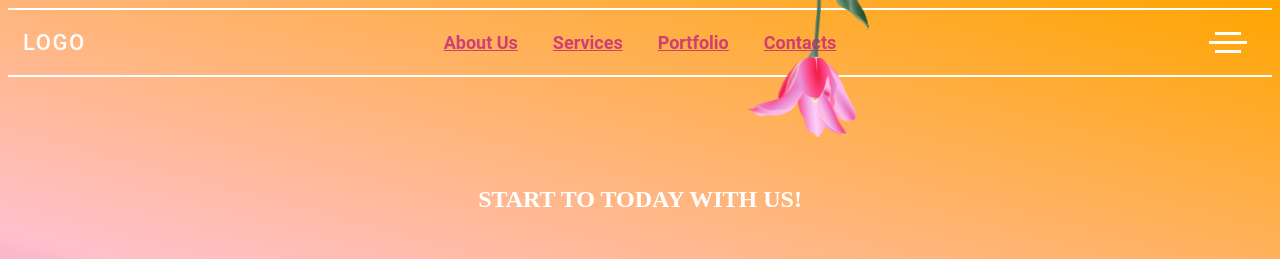
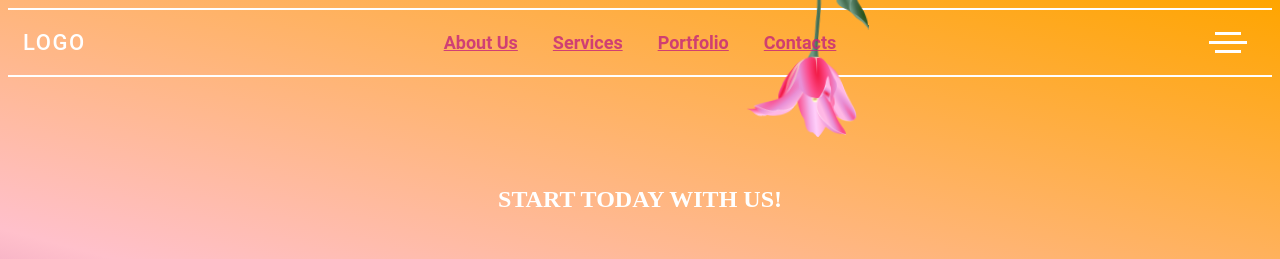
Before and after one commit to SonirAster/Dream-Team-Layout, a plain HTML site: page index.html in a window 1280 px wide. Shown: the top 259 px of the page. Drawn offline with Linux system fonts and the light colour scheme; files whose address does not match are found by name.

Commit message:
Update index.html

```diff
--- a/index.html
+++ b/index.html
@@ -43,7 +43,7 @@
     </header>
     <main>
         <section id="main" class="hero">
-            <h1>Start to today with us!</h1>
+            <h1>Start today with us!</h1>
             <p>Lorem, ipsum dolor sit amet consectetur adipisicing elit. Quaerat eius voluptatum cupiditate nemo quod
                 neque, explicabo quae aliquid ipsa iste quia magnam libero sequi ut architecto ad voluptatibus tenetur
                 fugit.</p>
```
